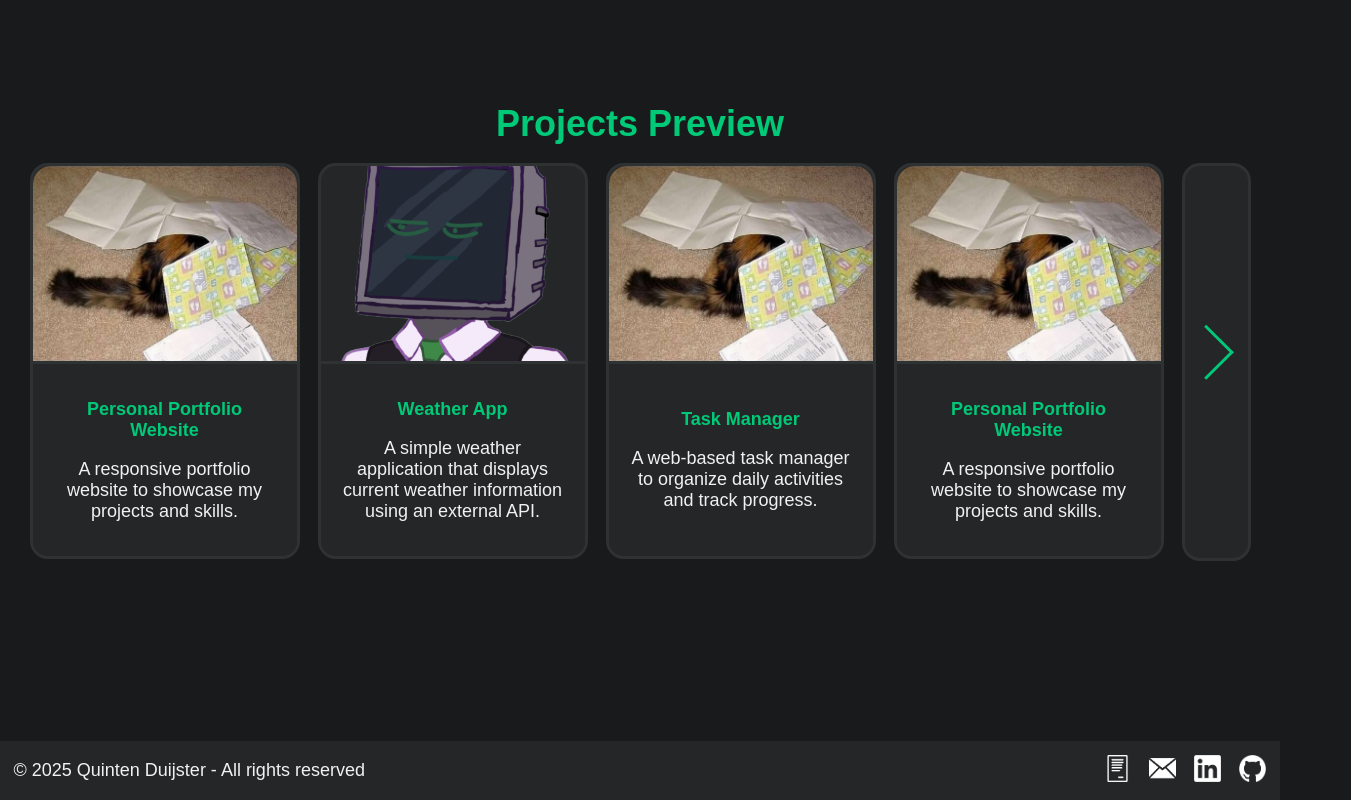
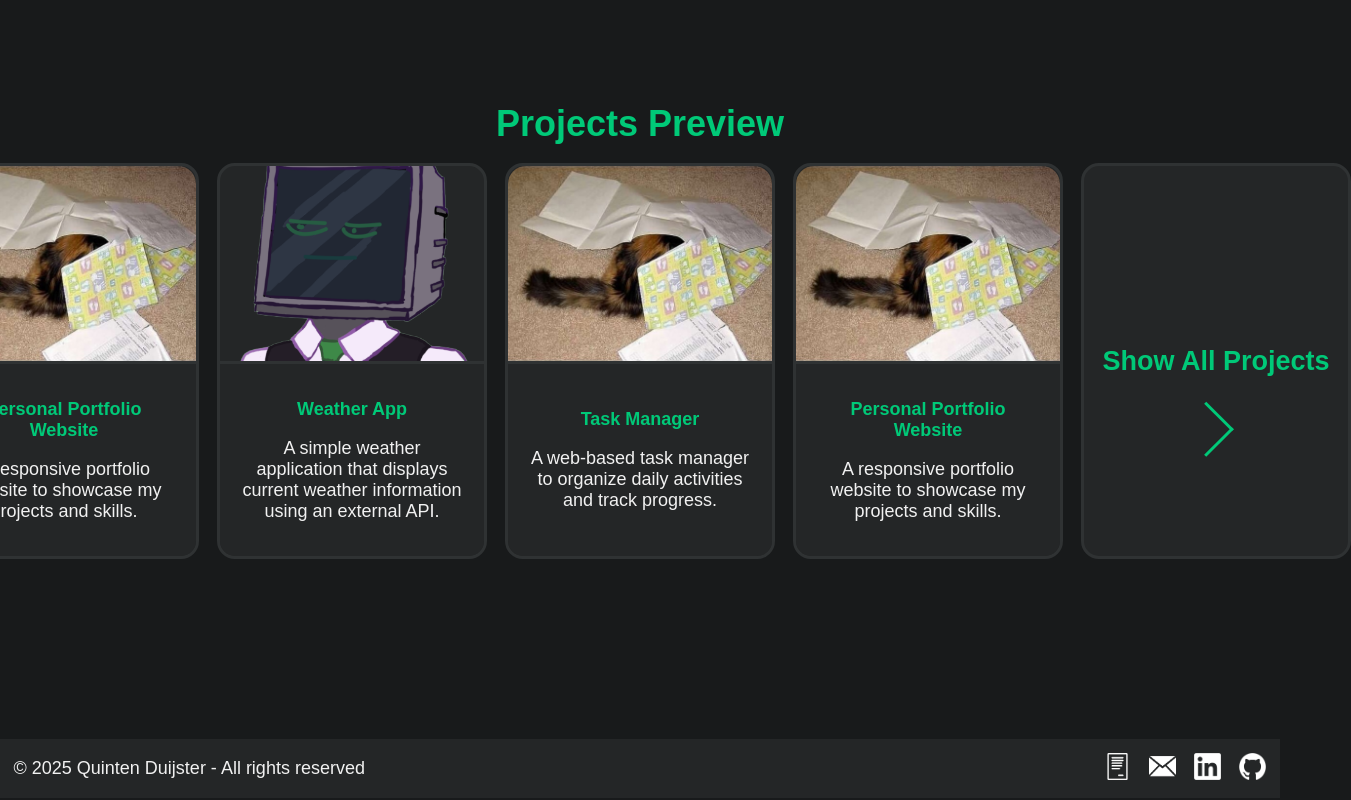
Before and after one commit to Entropire/entropire.github.io, a React (Vite) app: page / in a window 1280 px wide. Shown: the part 939-1739 px from the top of the page, 1351 px wide, since content can reach past the window. Built offline with nearby package versions, Linux system fonts and the light colour scheme.

Commit message:
changed show all project card style

```diff
--- a/src/css/pages/Home.module.css
+++ b/src/css/pages/Home.module.css
@@ -89,14 +89,24 @@
     gap: 1rem;
 }
 
-.Show-All{
+ .Show-All {
     position: relative;
-    width: 3.5rem;
-    height: 21.8rem;
+    width: 15rem;
+    height: 22rem;
     background-color: var(--Forground-Color);
+    border-radius: 1rem;
     border: 0.2rem solid var(--Border-Color);
-    border-radius: 1rem;
     transition: all 0.3s ease;
+    box-sizing: border-box;
+    cursor: pointer;
+    text-decoration: none;
+    display: flex;
+    align-items: center;
+    justify-content: center;
+}
+
+.Show-All h4 {
+    color: var(--Primary-Color);
 }
 
 .Show-All::before {
@@ -106,13 +116,12 @@
     height: 2rem;
     border-right: 0.2rem var(--Primary-Color) solid;
     border-bottom: 0.2rem var(--Primary-Color) solid;
-    top: 50%;
+    top: 70%;
     left: 50%;
     transform: translate(-75%, -75%) rotate(-45deg);
 }
 
-
 .Show-All:hover{
-    box-shadow: 0 0.1rem 0.3rem var(--Accent-Color);
-    transform: translateY(-10px)
+  box-shadow: 0 0.1rem 0.3rem var(--Accent-Color);
+  transform: translateY(-10px)
 }
--- a/src/pages/home.tsx
+++ b/src/pages/home.tsx
@@ -80,7 +80,9 @@ function useJsonElements(filePath: string): JSX.Element[] | null {
                     <h3>Projects Preview</h3>
                     <div className={HomeCSS["Card-Container"]}>
                         { useJsonElements("./json/Projects.json") || <p>Loading projects...</p> }
-                        <NavLink to="/Projects" className={HomeCSS["Show-All"]} />
+                        <NavLink to="/Projects" className={HomeCSS["Show-All"]} >
+                            <h4>Show All Projects</h4>
+                        </NavLink>
                     </div>
                 </div>
             </div>
```
